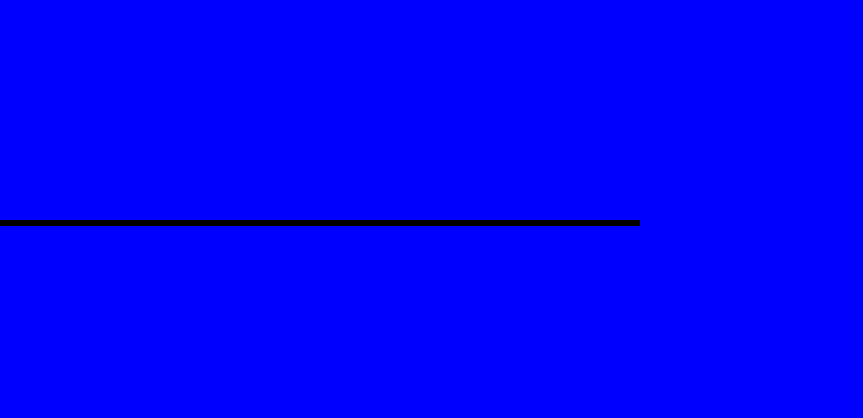
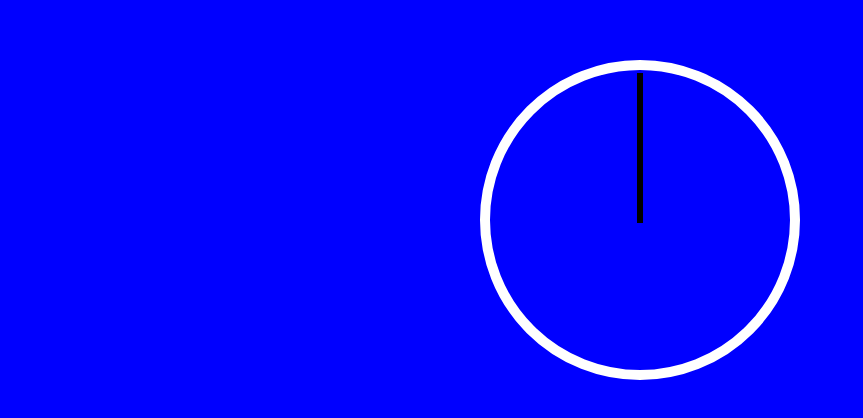
Before and after one commit to alex-aleman/JavaScript, a plain HTML site: page javascript30/02-css-js-clock/main.html in a window 1280 px wide. Shown: the part 180-598 px from the top of the page, without its empty margins (0-863 px from the left). Drawn offline with Linux system fonts and the light colour scheme.

Commit message:
Se dio formato

```diff
--- a/javascript30/02-css-js-clock/style.css
+++ b/javascript30/02-css-js-clock/style.css
@@ -9,7 +9,20 @@ html, body {
 }
 
 body {
+	display: flex;
+	justify-content: center;
+	align-items: center;
 	background-color: blue;
+}
+
+#clock {
+	width: 300px;
+	height: 300px;
+	border-style: solid;
+	border-width: 10px;
+	border-color: white;
+	border-radius: 100%;
+	position: absolute;
 }
 
 .hand {
@@ -19,4 +32,5 @@ body {
 	position: absolute;
 	top: 50%;
 	transform-origin: 100%;
+	transform: rotate(90deg);
 }
```
